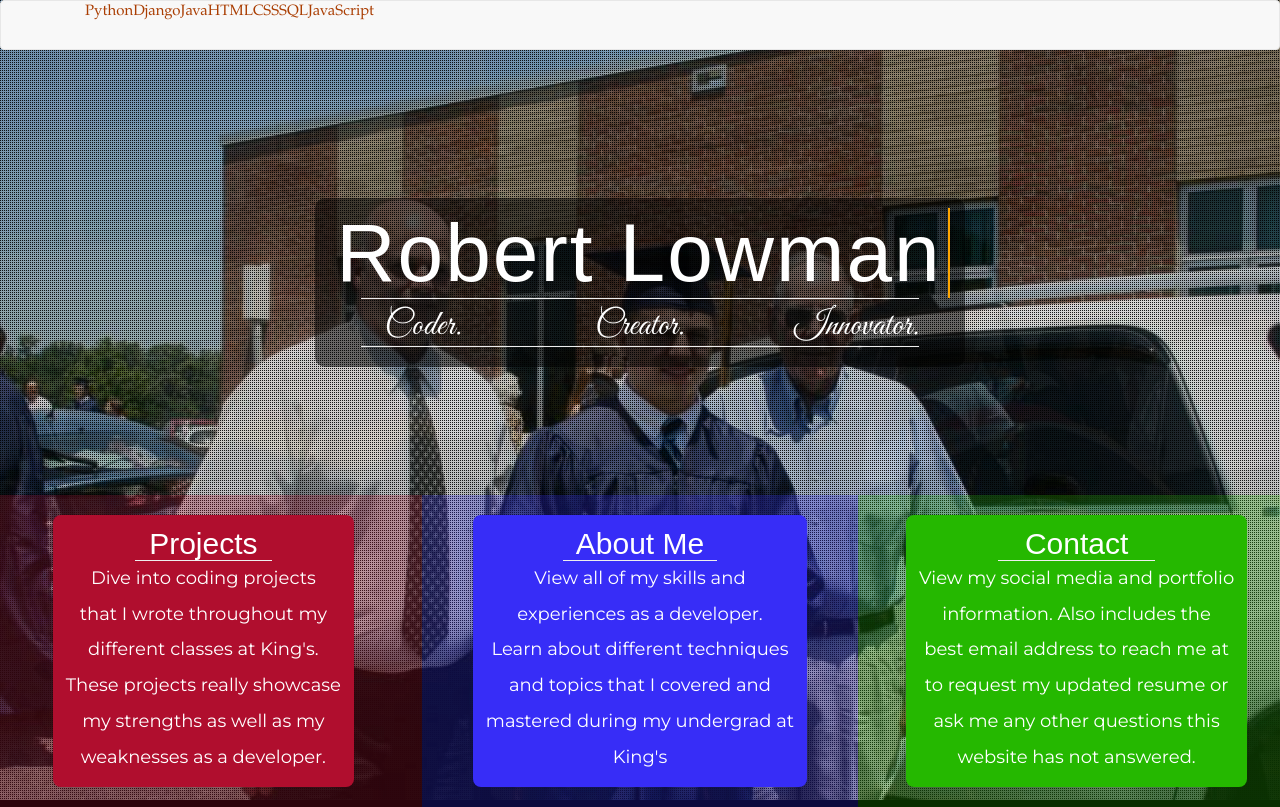
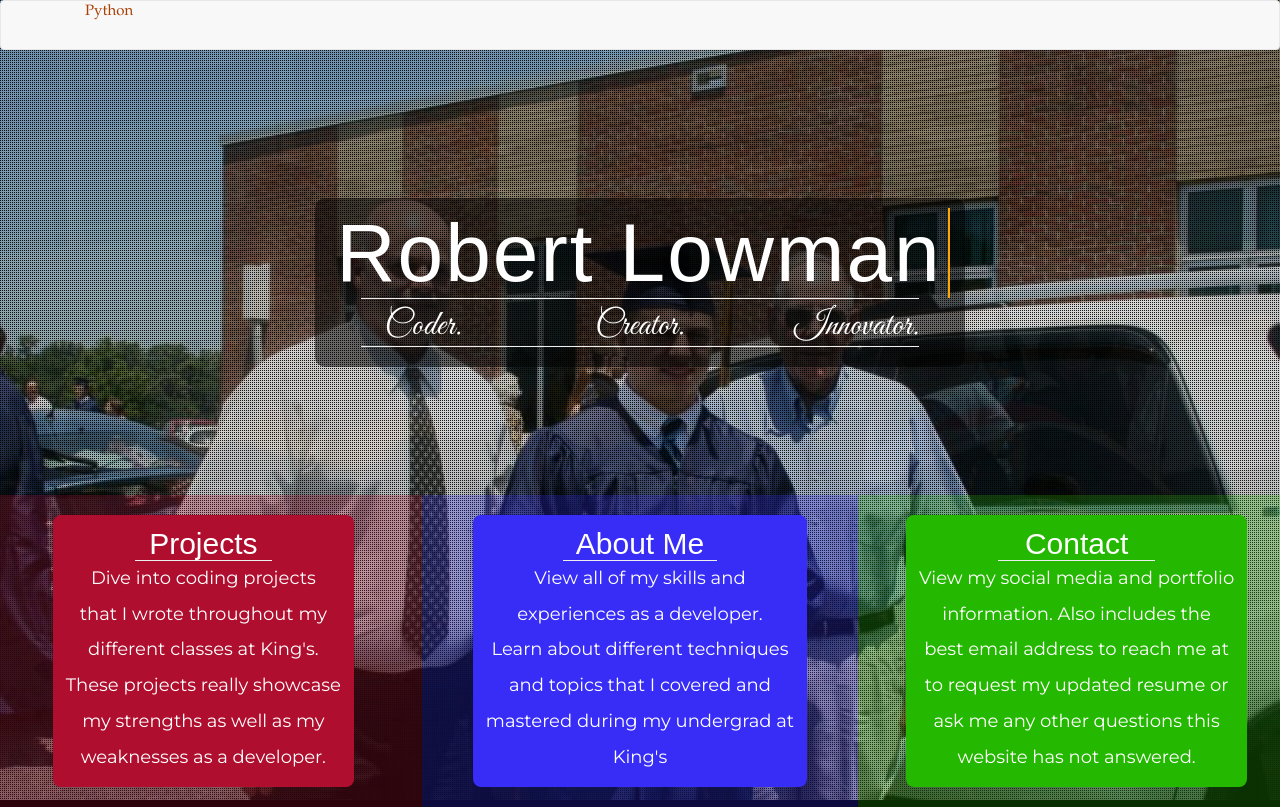
Before and after one commit to rlowman/RobertWebsite, a Django app: page / in a window 1280 px wide. Run offline with Django 3.2, Linux system fonts and the light colour scheme; some libraries are stand-ins or nearby versions; some web fonts are replaced.

Commit message:
building index navbar1

```diff
--- a/mysite/index/templates/index/index.html
+++ b/mysite/index/templates/index/index.html
@@ -26,13 +26,7 @@
           <div class = "container">
             <div class = "collapse navbar-collapse">
               <ul class = "nav navbar-nav">
-                <li>Python</li>
-                <li>Django</li>
-                <li>Java</li>
-                <li>HTML</li>
-                <li>CSS</li>
-                <li>SQL</li>
-                <li>JavaScript</li>
+                <li><p>Python</p></li>
               </ul>
             </div>
           </div>
```
